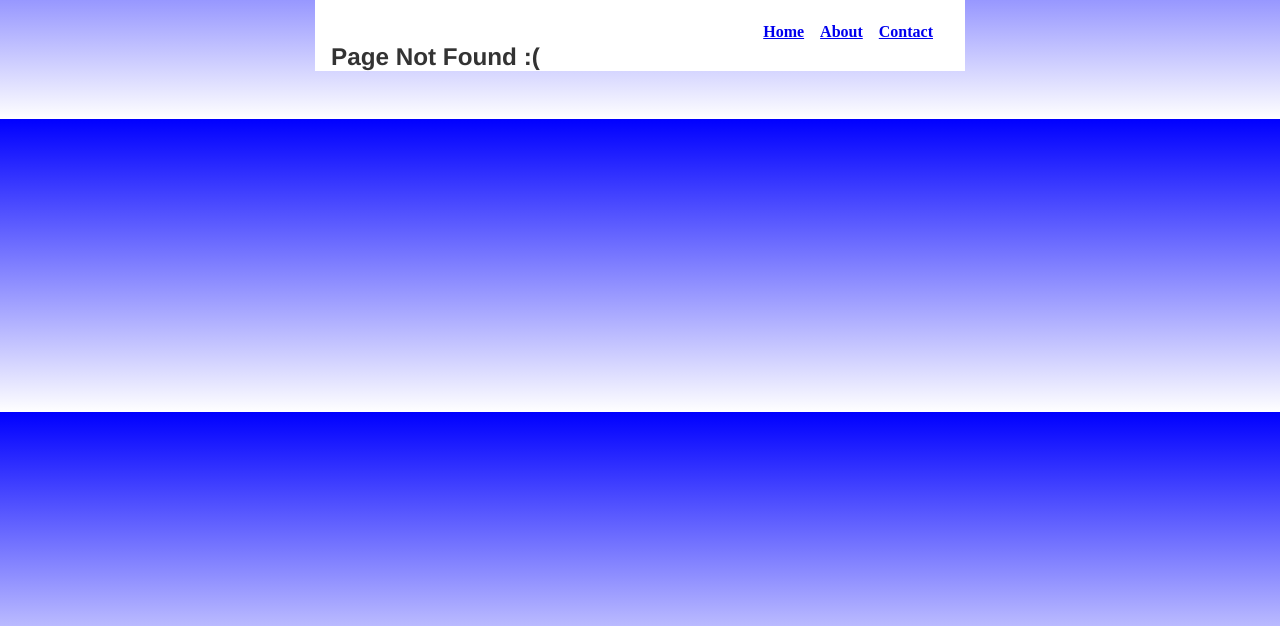
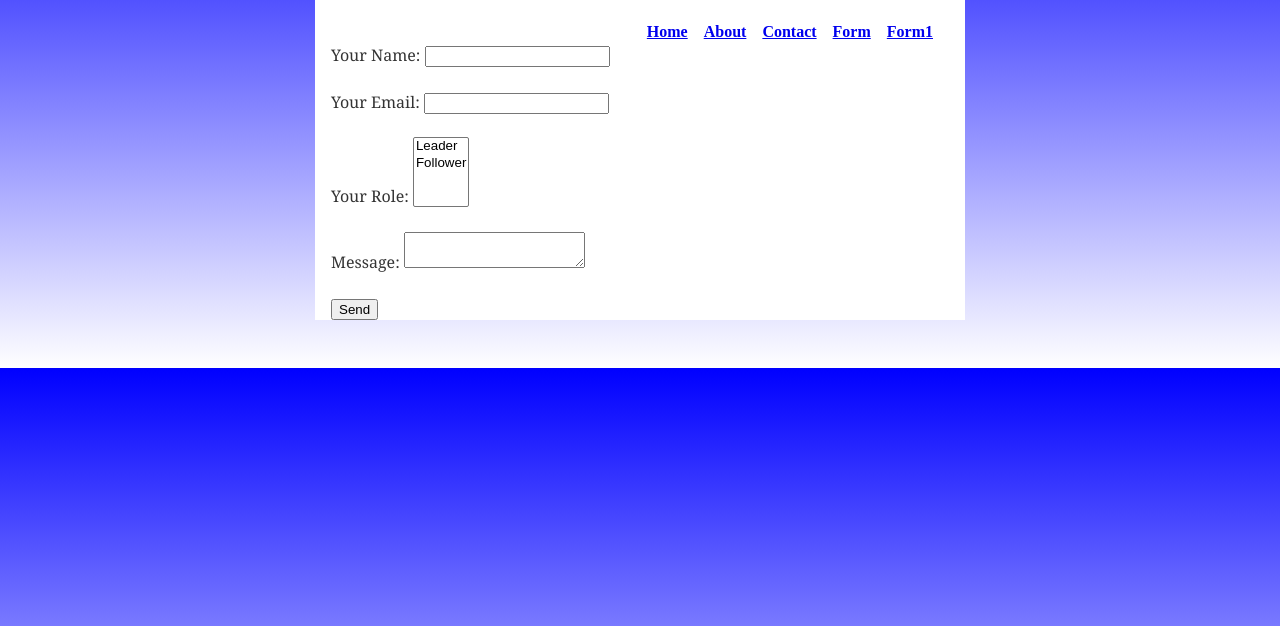
Before and after one commit to pcollum/Oldham-Website, a Gatsby site: page /form in a window 1280 px wide. Before the commit this address had no page. Shown: the part 174-800 px from the top of the page. Built offline with nearby package versions, Linux system fonts and the light colour scheme; Gatsby itself is replaced by a stand-in of ours.

Commit message:
form page

```diff
--- a/src/components/layout.js
+++ b/src/components/layout.js
@@ -23,6 +23,8 @@
         <ListLink to="/">Home</ListLink>
         <ListLink to="/about/">About</ListLink>
         <ListLink to="/contact/">Contact</ListLink>
+        <ListLink to="/form/">Form</ListLink>
+        <ListLink to="/form1/">Form1</ListLink>
       </ul>
     </header>
     {children}
--- a/src/pages/404.js
+++ /dev/null
@@ -1,12 +0,0 @@
-import React from "react"
-import Layout from "../components/layout"
-
-export default () => (
-    <Layout>
-<div>
-        <h2> Page Not Found :(
-        </h2>
-
-        </div>
-    </Layout>
-)
--- /dev/null
+++ b/src/pages/form.js
@@ -0,0 +1,27 @@
+import React from "react"
+import Layout from "../components/layout"
+
+export default () => (
+    <Layout>
+<form name="contact" method="POST" data-netlify="true">
+  <p>
+    <label>Your Name: <input type="text" name="name" /></label>
+  </p>
+  <p>
+    <label>Your Email: <input type="email" name="email" /></label>
+  </p>
+  <p>
+    <label>Your Role: <select name="role[]" multiple>
+      <option value="leader">Leader</option>
+      <option value="follower">Follower</option>
+    </select></label>
+  </p>
+  <p>
+    <label>Message: <textarea name="message"></textarea></label>
+  </p>
+  <p>
+    <button type="submit">Send</button>
+  </p>
+</form>
+    </Layout>
+)
```
Also changed, not shown: src/pages/form1.js (added).
